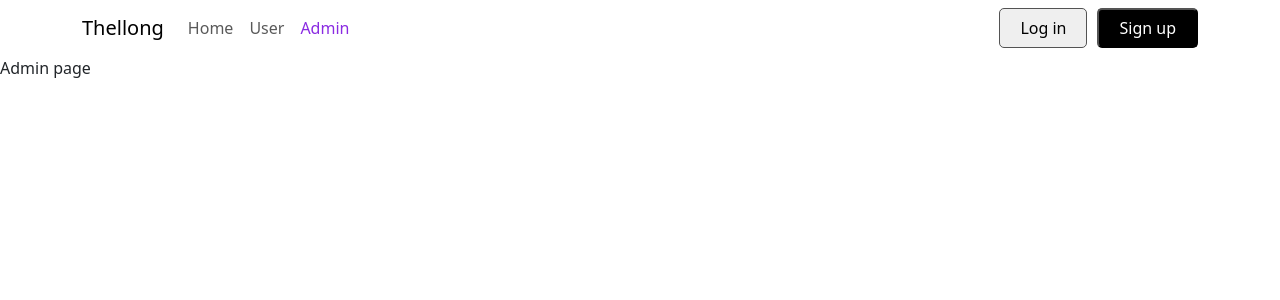
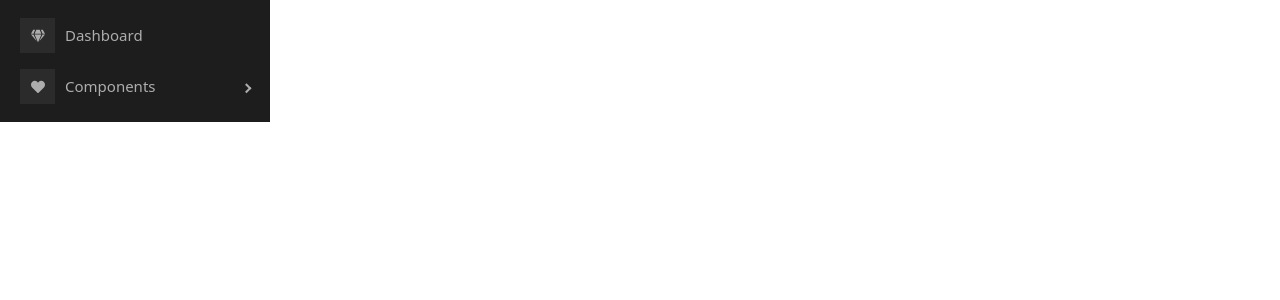
Before and after one commit to thellong/base-react, a React (Create React App) app: page /admins in a window 1280 px wide. Shown: the top 300 px of the page. Built offline with nearby package versions, Linux system fonts and the light colour scheme.

Commit message:
react-pro-sidebar example

```diff
--- a/package.json
+++ b/package.json
@@ -10,6 +10,8 @@
     "react": "^18.2.0",
     "react-bootstrap": "2.6.0",
     "react-dom": "^18.2.0",
+    "react-icons": "4.4.0",
+    "react-pro-sidebar": "0.7.1",
     "react-router-dom": "6.4.3",
     "react-scripts": "5.0.1",
     "sass": "1.53.0",
--- a/src/components/Admin/Admin.js
+++ b/src/components/Admin/Admin.js
@@ -1,8 +1,12 @@
+import Sidebar from "./Sidebar";
+
 const Admin = () => {
   return (
-    <div>
-      Admin page
-      <div></div>
+    <div className="admin-container">
+      <div className="admin-sidebar">
+        <Sidebar />
+      </div>
+      <div className="admin-content"></div>
     </div>
   );
 };
--- a/src/components/Header/Header.js
+++ b/src/components/Header/Header.js
@@ -1,7 +1,7 @@
 import Container from "react-bootstrap/Container";
 import Nav from "react-bootstrap/Nav";
 import Navbar from "react-bootstrap/Navbar";
-import NavDropdown from "react-bootstrap/NavDropdown";
+// import NavDropdown from "react-bootstrap/NavDropdown";
 import { NavLink } from "react-router-dom";
 
 const Header = () => {
--- a/src/index.js
+++ b/src/index.js
@@ -17,8 +17,8 @@ root.render(
       <Route path="/" element={<App />}>
         <Route index element={<HomePage />} />
         <Route path="users" element={<User />} />
-        <Route path="admins" element={<Admin />} />
       </Route>
+      <Route path="admins" element={<Admin />} />
     </Routes>
   </BrowserRouter>
   // </React.StrictMode>
```
Also changed, not shown: 1 other file (tests, documents, lock files or other folders).
